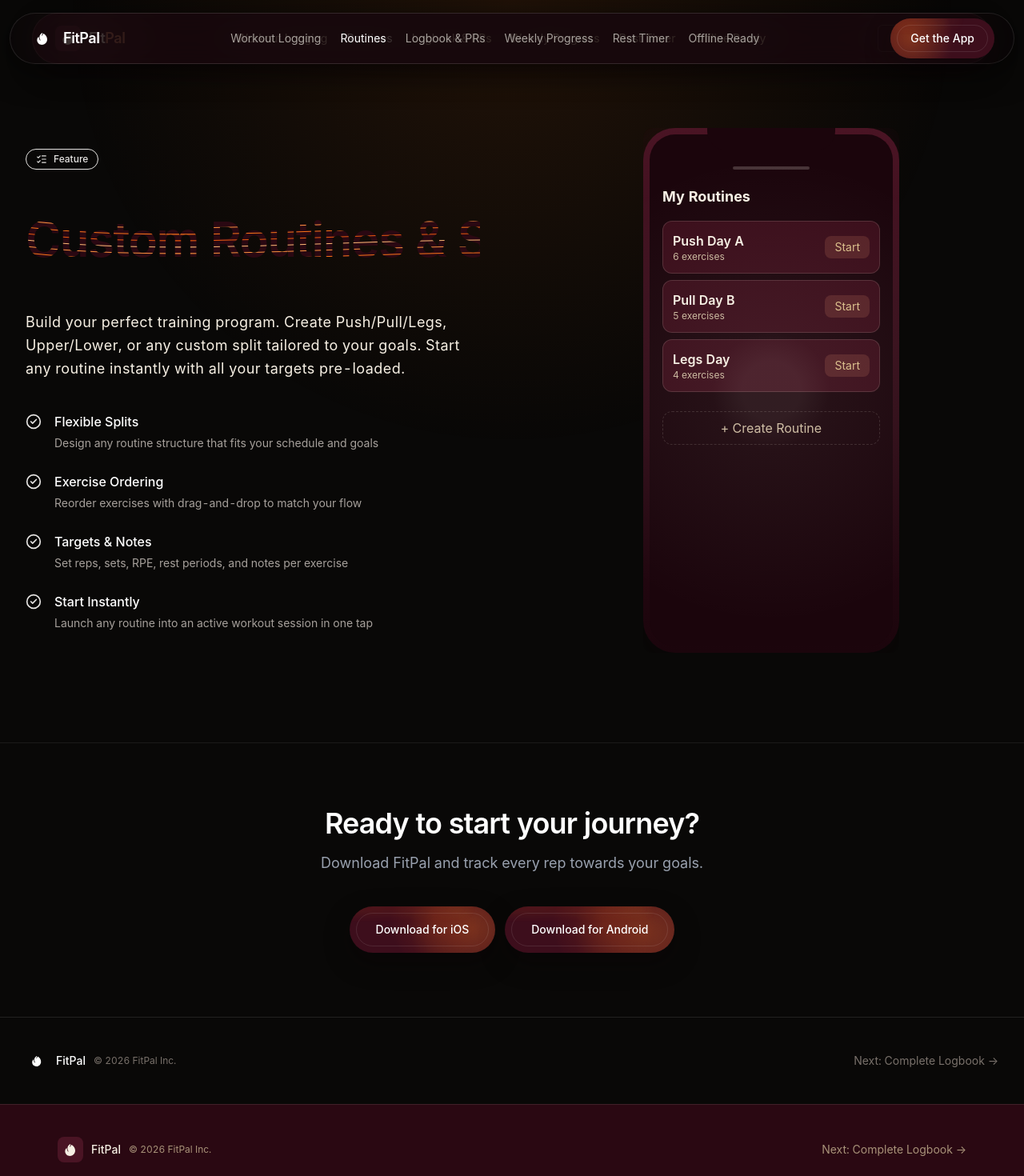
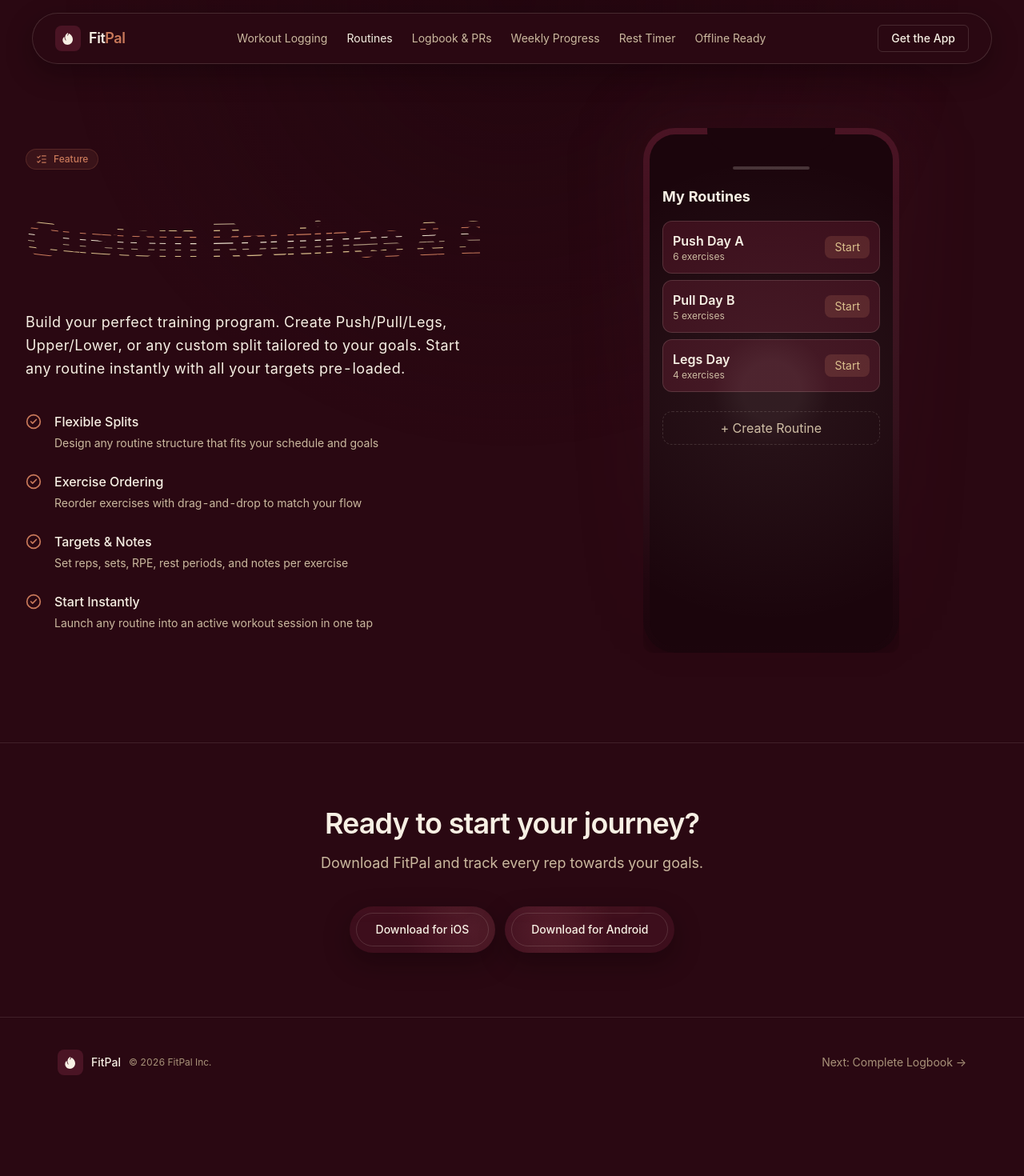
Before and after one commit to MainakSen30/fitpal, a Next.js app in the folder apps/web/: page /features/routines in a window 1280 px wide. Shown: the top 1470 px of the page at 80% size. After the commit the page ends 1384 px from the top, so only its background shows below. Built offline with nearby package versions, Linux system fonts and the light colour scheme; grey boxes are pictures that could not be loaded.

Commit message:
refactor(web): align routines page with shared shell

```diff
--- a/apps/web/app/features/routines/page.tsx
+++ b/apps/web/app/features/routines/page.tsx
@@ -11,46 +11,12 @@ import { CheckCircle2, ListChecks } from "lucide-react";
 
 export default function RoutinesPage() {
   return (
-    <div className="min-h-screen bg-[#090807] text-[#e6e4e2] antialiased">
+    <div className="min-h-screen bg-wine-900 text-cream-100 antialiased">
       <div className="fixed inset-0 pointer-events-none">
-        <div className="absolute inset-0 bg-[radial-gradient(circle_800px_at_50%_0%,rgba(249,115,22,0.1),transparent_70%)]" />
+        <div className="absolute inset-0 bg-[radial-gradient(circle_800px_at_50%_0%,rgba(27,5,12,0.4),transparent_70%)]" />
       </div>
 
-      <header className="fixed top-4 left-1/2 -translate-x-1/2 z-50 w-[calc(100%-1.5rem)] max-w-7xl">
-        <div className="backdrop-blur-2xl bg-[#090807]/60 border border-white/10 rounded-full px-6 h-16 flex items-center justify-between shadow-[0_8px_40px_rgba(0,0,0,0.5)]">
-          <Link href="/" className="flex items-center gap-2.5 group">
-            <div className="w-8 h-8 rounded-lg bg-gradient-to-br from-brand-500 to-brand-700 flex items-center justify-center">
-              <svg className="w-4 h-4 text-white" fill="currentColor" viewBox="0 0 24 24">
-                <path d="M12.22 2.05c-.32-.23-.74-.23-1.06-.01C9.62 3.12 6.54 5.72 6.54 9.9c0 2.22.89 3.82 1.83 4.96.22.27.18.66-.08.88-.26.21-.65.18-.87-.09-1.12-1.35-2.08-3.21-2.08-5.75 0-.41-.42-.69-.8-.54C3.65 9.77 2 12.3 2 15.17 2 20.04 6.03 24 11 24c5.52 0 10-4.48 10-10 0-4.83-2.88-8.99-6.9-10.95-.38-.19-.83.05-.88.47-.11.96-.54 2.21-1.46 3.11-.27.26-.71.22-.92-.09-.2-.3-.15-.71.12-.96.9-1.03 1.26-2.31 1.26-3.53 0-.01 0 0 0 0z" />
-              </svg>
-            </div>
-            <span className="text-lg font-semibold tracking-tight text-white">Fit<span className="text-brand-500">Pal</span></span>
-          </Link>
-          <nav className="hidden lg:flex items-center gap-6 text-sm text-stone-400">
-            <Link href="/features/workout-logging" className="hover:text-white transition-colors">Workout Logging</Link>
-            <Link href="/features/routines" className="text-white">Routines</Link>
-            <Link href="/features/logbook" className="hover:text-white transition-colors">Logbook & PRs</Link>
-            <Link href="/features/progress" className="hover:text-white transition-colors">Weekly Progress</Link>
-            <Link href="/features/rest-timer" className="hover:text-white transition-colors">Rest Timer</Link>
-            <Link href="/features/offline-sync" className="hover:text-white transition-colors">Offline Ready</Link>
-          </nav>
-          <Link href="/#download" className="group">
-            <NoiseBackground
-              className="rounded-full"
-              containerClassName="rounded-full"
-              gradientColors={["rgba(249,115,22,0.5)", "rgba(234,88,12,0.4)", "rgba(251,146,60,0.3)"]}
-              noiseIntensity={0.2}
-              speed={0.1}
-            >
-              <div className="px-4 py-1.5 rounded-full text-sm font-medium text-white border border-white/10 group-hover:border-brand-500/40 transition-all">
-                Get the App
-              </div>
-            </NoiseBackground>
-          </Link>
-        </div>
-      </header>
-
-      <main className="relative z-10">
+      <div className="relative z-10">
         <section className="pt-32 pb-20 md:pt-40 md:pb-28">
           <div className="max-w-7xl mx-auto px-4 sm:px-6 lg:px-8">
             <div className="grid lg:grid-cols-2 gap-12 lg:gap-20 items-center">
@@ -59,12 +25,12 @@ export default function RoutinesPage() {
                 animate={{ opacity: 1, y: 0 }}
                 transition={{ duration: 0.6, ease: [0.25, 0.1, 0.25, 1] }}
               >
-                <div className="inline-flex items-center gap-2 px-3 py-1 rounded-full bg-brand-500/10 border border-brand-500/20 text-xs font-medium text-brand-400 mb-8">
+                <div className="inline-flex items-center gap-2 px-3 py-1 rounded-full bg-accent-clay/10 border border-accent-clay/20 text-xs font-medium text-accent-clay mb-8">
                   <ListChecks className="w-3.5 h-3.5" />
                   <span>Feature</span>
                 </div>
-                <div className="mb-6 min-h-[80px] sm:min-h-[100px] lg:min-h-[120px]"><CanvasText text="Custom Routines & Splits" className="font-semibold tracking-tight text-4xl sm:text-5xl lg:text-6xl" colors={["#fb923c", "#f97316", "#ea580c", "#fdba74"]} animationDuration={4} lineWidth={1.2} lineGap={8} curveIntensity={40} /></div>
-                <div className="text-lg text-stone-400 leading-relaxed mb-10">
+                <div className="mb-6 min-h-[80px] sm:min-h-[100px] lg:min-h-[120px]"><CanvasText text="Custom Routines & Splits" className="font-semibold tracking-tight text-4xl sm:text-5xl lg:text-6xl" colors={["#D9BE8A", "#C9795A", "#EADFCB", "#A89279"]} animationDuration={4} lineWidth={1.2} lineGap={8} curveIntensity={40} /></div>
+                <div className="text-lg text-cream-300 leading-relaxed mb-10">
                   <TextGenerateEffect
                     words="Build your perfect training program. Create Push/Pull/Legs, Upper/Lower, or any custom split tailored to your goals. Start any routine instantly with all your targets pre-loaded."
                     className="max-w-xl"
@@ -79,10 +45,10 @@ export default function RoutinesPage() {
                     { title: "Start Instantly", desc: "Launch any routine into an active workout session in one tap" },
                   ].map((item, i) => (
                     <div key={i} className="flex items-start gap-4">
-                      <CheckCircle2 className="w-5 h-5 text-brand-500 flex-shrink-0 mt-0.5" />
+                      <CheckCircle2 className="w-5 h-5 text-accent-clay flex-shrink-0 mt-0.5" />
                       <div>
-                        <div className="font-medium text-white mb-1">{item.title}</div>
-                        <div className="text-sm text-stone-400 leading-relaxed">{item.desc}</div>
+                        <div className="font-medium text-cream-100 mb-1">{item.title}</div>
+                        <div className="text-sm text-cream-300 leading-relaxed">{item.desc}</div>
                       </div>
                     </div>
                   ))}
@@ -95,7 +61,7 @@ export default function RoutinesPage() {
                 className="flex justify-center"
               >
                 <div className="relative">
-                  <div className="absolute -inset-4 bg-gradient-to-b from-brand-500/15 to-transparent rounded-[3rem] blur-2xl" />
+                  <div className="absolute -inset-4 bg-gradient-to-b from-wine-600/15 to-transparent rounded-[3rem] blur-2xl" />
                   <CometCard rotateDepth={16} translateDepth={16}>
                   <PhoneMockup>
                     <RoutinesMockup />
@@ -106,22 +72,22 @@ export default function RoutinesPage() {
             </div>
           </div>
         </section>
-      </main>
+      </div>
 
-        <section className="py-16 sm:py-20 border-t border-white/[0.07]">
+        <section className="py-16 sm:py-20 border-t border-divider">
           <div className="max-w-4xl mx-auto px-4 sm:px-6 lg:px-8 text-center">
-            <h2 className="text-3xl sm:text-4xl font-semibold tracking-tight text-white mb-4">Ready to start your journey?</h2>
-            <p className="text-lg text-gray-400 mb-10">Download FitPal and track every rep towards your goals.</p>
+            <h2 className="text-3xl sm:text-4xl font-semibold tracking-tight text-cream-100 mb-4">Ready to start your journey?</h2>
+            <p className="text-lg text-cream-300 mb-10">Download FitPal and track every rep towards your goals.</p>
             <div className="flex flex-col sm:flex-row items-center justify-center gap-3">
               <Link href="/#download" className="group">
                 <NoiseBackground
                   className="rounded-full"
                   containerClassName="rounded-full"
-                  gradientColors={["rgba(249,115,22,0.6)", "rgba(234,88,12,0.5)", "rgba(251,146,60,0.35)"]}
+                  gradientColors={["rgba(113,48,71,0.6)", "rgba(92,27,45,0.5)", "rgba(201,121,90,0.2)"]}
                   noiseIntensity={0.22}
                   speed={0.12}
                 >
-                  <div className="px-6 py-2.5 rounded-full font-medium text-sm text-white border border-white/10 group-hover:border-brand-500/40 transition-all">
+                  <div className="px-6 py-2.5 rounded-full font-medium text-sm text-cream-100 border border-border group-hover:border-accent-clay/40 transition-all">
                     Download for iOS
                   </div>
                 </NoiseBackground>
@@ -130,11 +96,11 @@ export default function RoutinesPage() {
                 <NoiseBackground
                   className="rounded-full"
                   containerClassName="rounded-full"
-                  gradientColors={["rgba(249,115,22,0.6)", "rgba(234,88,12,0.5)", "rgba(251,146,60,0.35)"]}
+                  gradientColors={["rgba(113,48,71,0.6)", "rgba(92,27,45,0.5)", "rgba(201,121,90,0.2)"]}
                   noiseIntensity={0.22}
                   speed={0.12}
                 >
-                  <div className="px-6 py-2.5 rounded-full font-medium text-sm text-white border border-white/10 group-hover:border-brand-500/40 transition-all">
+                  <div className="px-6 py-2.5 rounded-full font-medium text-sm text-cream-100 border border-border group-hover:border-accent-clay/40 transition-all">
                     Download for Android
                   </div>
                 </NoiseBackground>
@@ -143,24 +109,6 @@ export default function RoutinesPage() {
           </div>
         </section>
 
-      <footer className="relative z-10 border-t border-white/10 py-10">
-        <div className="max-w-7xl mx-auto px-4 sm:px-6 lg:px-8">
-          <div className="flex flex-col md:flex-row items-center justify-between gap-6">
-            <div className="flex items-center gap-2.5">
-              <div className="w-7 h-7 rounded-lg bg-gradient-to-br from-brand-500 to-brand-700 flex items-center justify-center">
-                <svg className="w-3.5 h-3.5 text-white" fill="currentColor" viewBox="0 0 24 24">
-                  <path d="M12.22 2.05c-.32-.23-.74-.23-1.06-.01C9.62 3.12 6.54 5.72 6.54 9.9c0 2.22.89 3.82 1.83 4.96.22.27.18.66-.08.88-.26.21-.65.18-.87-.09-1.12-1.35-2.08-3.21-2.08-5.75 0-.41-.42-.69-.8-.54C3.65 9.77 2 12.3 2 15.17 2 20.04 6.03 24 11 24c5.52 0 10-4.48 10-10 0-4.83-2.88-8.99-6.9-10.95-.38-.19-.83.05-.88.47-.11.96-.54 2.21-1.46 3.11-.27.26-.71.22-.92-.09-.2-.3-.15-.71.12-.96.9-1.03 1.26-2.31 1.26-3.53 0-.01 0 0 0 0z" />
-                </svg>
-              </div>
-              <span className="text-sm font-medium text-white">FitPal</span>
-              <span className="text-xs text-stone-500">© 2026 FitPal Inc.</span>
-            </div>
-            <Link href="/features/logbook" className="text-sm text-stone-500 hover:text-white transition-colors">
-              Next: Complete Logbook →
-            </Link>
-          </div>
-        </div>
-      </footer>
     </div>
   );
 }
```
